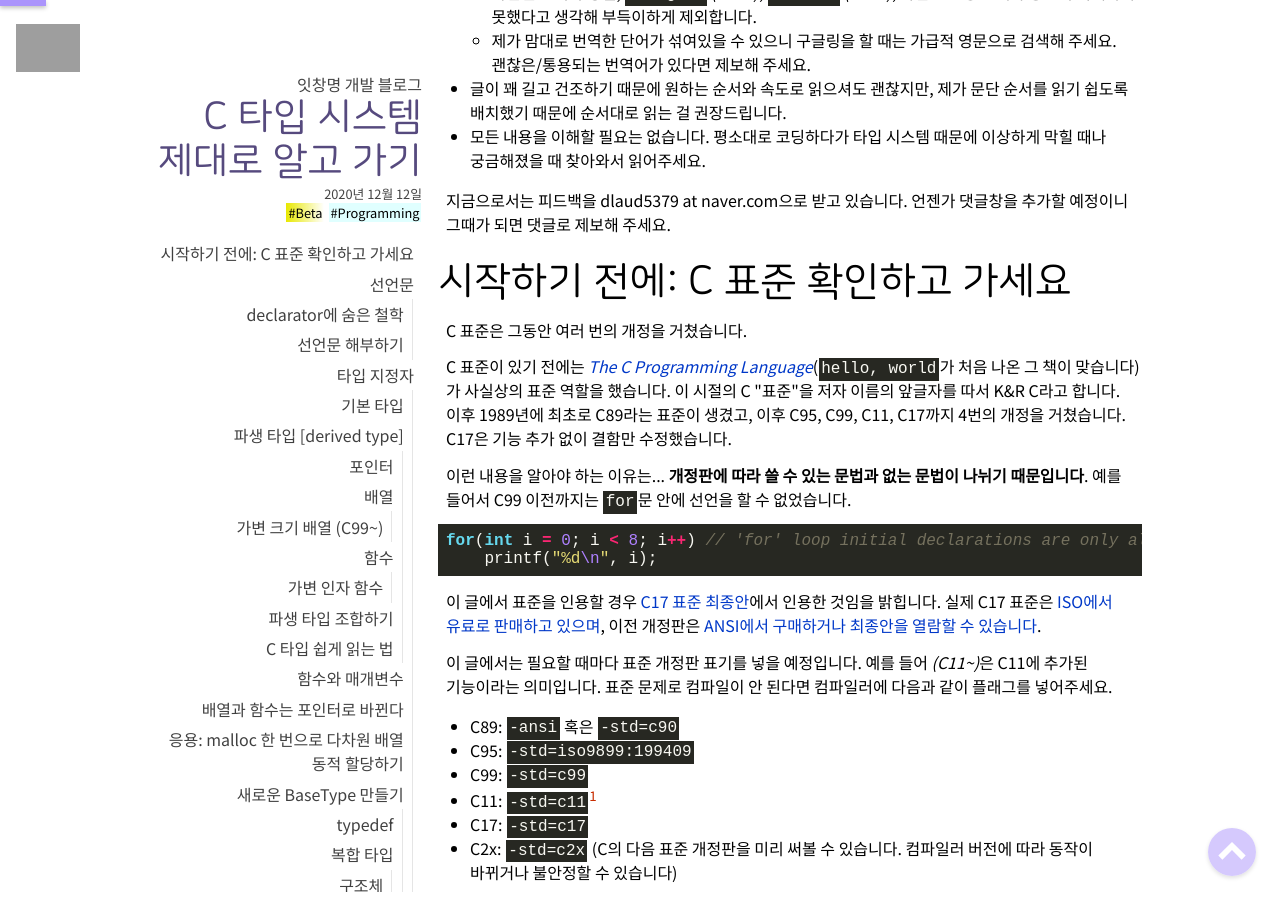
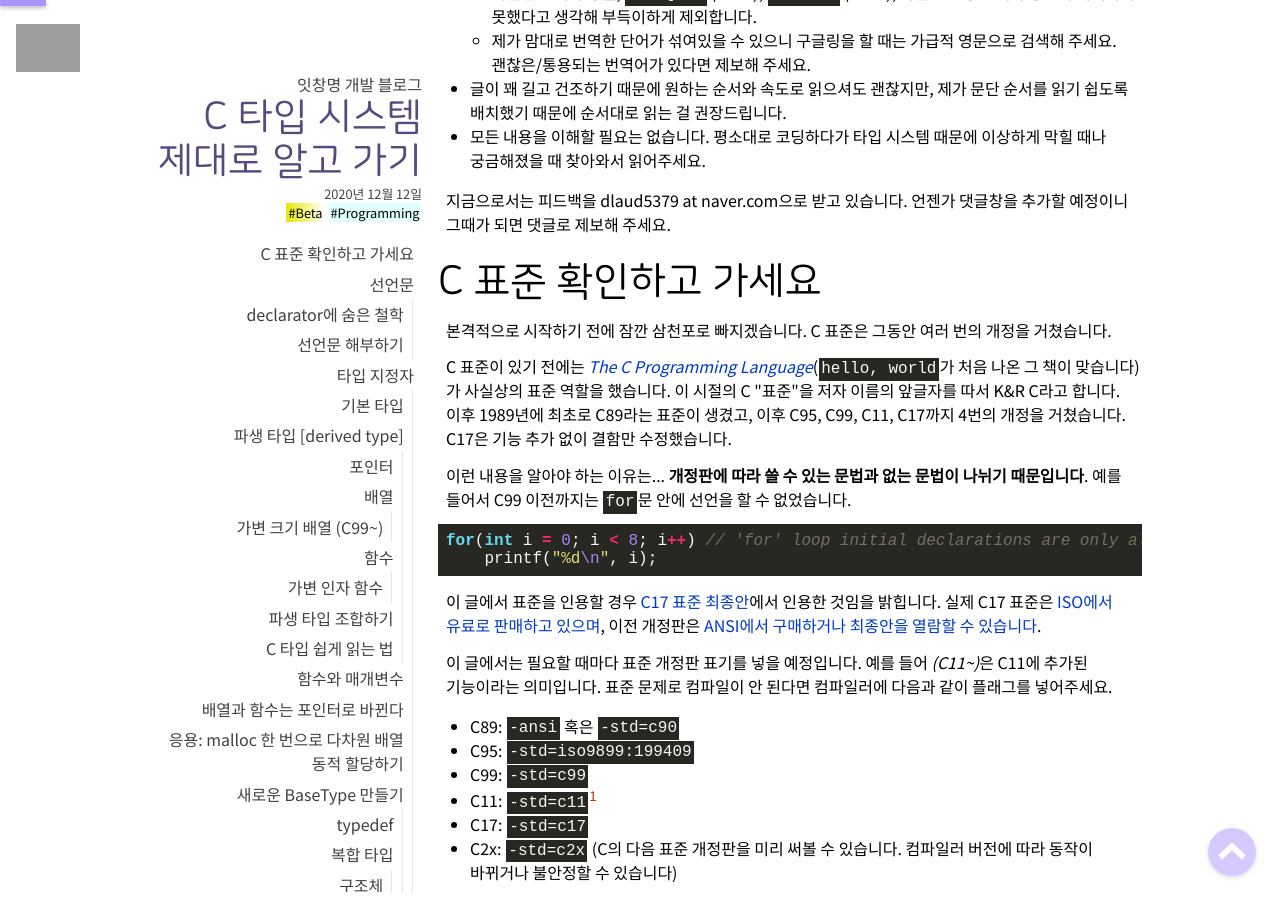
Before and after one commit to EatChangmyeong/EatChangmyeong.github.io, a Jekyll site: the page built from _posts/2020-12-12-all-about-c-type-system.md, in a window 1280 px wide and 900 px high, scrolled down 1041 px. Built offline with Jekyll 4.4.1, drawn with Linux system fonts in a browser that asks for light colours; some web fonts are replaced; formulas are drawn with MathJax 3; grey boxes are pictures that could not be loaded.

Commit message:
📝 Edit all-about-c-type-system

```diff
--- a/_posts/2020-12-12-all-about-c-type-system.md
+++ b/_posts/2020-12-12-all-about-c-type-system.md
@@ -45,9 +45,9 @@ C 코딩을 할 때, 다음 중 가장 "올바른" 코딩 스타일은 무엇일
 
 지금으로서는 피드백을 dlaud5379 at naver.com으로 받고 있습니다. 언젠가 댓글창을 추가할 예정이니 그때가 되면 댓글로 제보해 주세요.
 
-# 시작하기 전에: C 표준 확인하고 가세요
+# C 표준 확인하고 가세요
 
-C 표준은 그동안 여러 번의 개정을 거쳤습니다.
+본격적으로 시작하기 전에 잠깐 삼천포로 빠지겠습니다. C 표준은 그동안 여러 번의 개정을 거쳤습니다.
 
 C 표준이 있기 전에는 [*The C Programming Language*](https://en.wikipedia.org/wiki/The_C_Programming_Language)(`hello, world`가 처음 나온 그 책이 맞습니다)가 사실상의 표준 역할을 했습니다. 이 시절의 C "표준"을 저자 이름의 앞글자를 따서 K&R C라고 합니다. 이후 1989년에 최초로 C89라는 표준이 생겼고, 이후 C95, C99, C11, C17까지 4번의 개정을 거쳤습니다. C17은 기능 추가 없이 결함만 수정했습니다.
 
```
